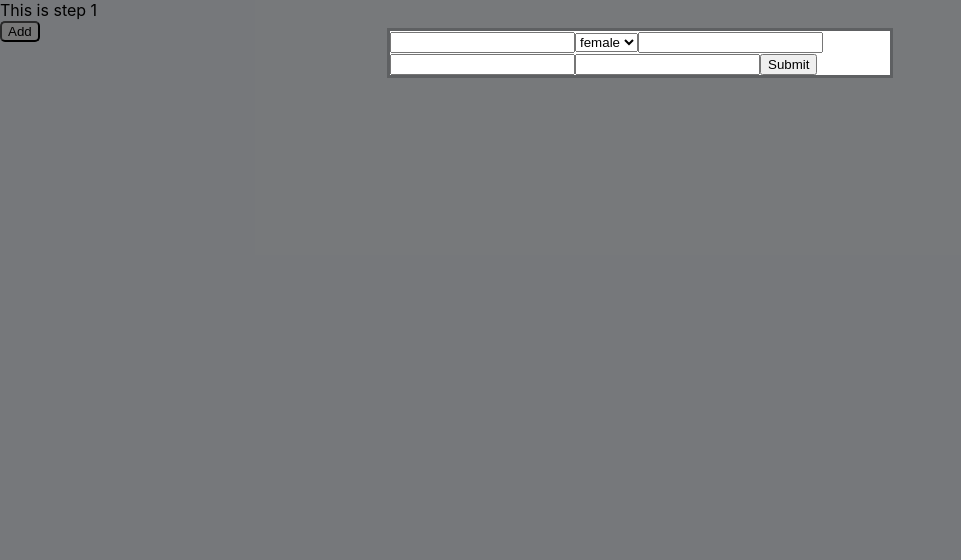
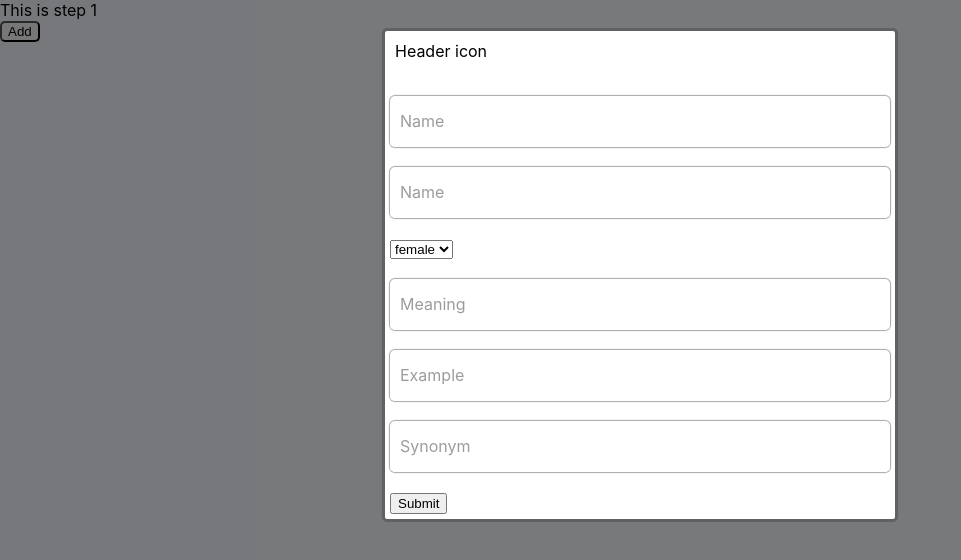
Before and after one commit to tmohammad78/learning_english_app, a React (Create React App) app: page /1th in a window 1280 px wide. Both pictures are taken after a click on the button "Add". Shown: the top 560 px of the page, without its empty margins (0-961 px from the left). Built offline with nearby package versions, Linux system fonts and the light colour scheme.

Commit message:
Fix style of input and etc

```diff
--- a/src/components/forms/wordsForm/index.tsx
+++ b/src/components/forms/wordsForm/index.tsx
@@ -1,4 +1,6 @@
-import { useForm } from 'react-hook-form';
+import { Controller, useForm } from 'react-hook-form';
+import Input from 'src/components/input';
+import useInput from 'src/hooks/input/use-input';
 import { WordState } from 'src/types/store';
 const typeOfwords = ['Noun', 'Verb', 'Adjective'];
 // interface FormData: WordState{
@@ -7,20 +9,71 @@ const typeOfwords = ['Noun', 'Verb', 'Adjective'];
 //   description: [];
 // };
 const WordsForm = () => {
-  const { register, handleSubmit } = useForm<WordState>();
+  const { register, control, handleSubmit } = useForm();
   const onSubmit = (data: any) => console.log(data);
 
   return (
     <form onSubmit={handleSubmit(onSubmit)}>
-      <input {...register('name')} />
+      <Controller
+        control={control}
+        name="name"
+        defaultValue=""
+        render={({ field: { onChange, value } }) => (
+          <Input type="string" onChange={onChange} label="Name" value={value} />
+        )}
+      />
+      <Controller
+        control={control}
+        name="name"
+        defaultValue=""
+        render={({ field: { onChange, value } }) => (
+          <Input type="string" onChange={onChange} label="Name" value={value} />
+        )}
+      />
       <select {...register('type')}>
         <option value="female">female</option>
         <option value="male">male</option>
         <option value="other">other</option>
       </select>
-      <input {...register('meaning')} />
-      <input {...register('example')} />
-      <input {...register('synonym')} />
+      <Controller
+        control={control}
+        name="meaning"
+        defaultValue=""
+        render={({ field: { onChange, value } }) => (
+          <Input
+            type="string"
+            onChange={onChange}
+            label="Meaning"
+            value={value}
+          />
+        )}
+      />
+      <Controller
+        control={control}
+        name="example"
+        defaultValue=""
+        render={({ field: { onChange, value } }) => (
+          <Input
+            type="string"
+            onChange={onChange}
+            label="Example"
+            value={value}
+          />
+        )}
+      />
+      <Controller
+        control={control}
+        name="synonym"
+        defaultValue=""
+        render={({ field: { onChange, value } }) => (
+          <Input
+            type="string"
+            onChange={onChange}
+            label="Synonym"
+            value={value}
+          />
+        )}
+      />
       <input type="submit" />
     </form>
   );
--- a/src/components/input/index.tsx
+++ b/src/components/input/index.tsx
@@ -1,15 +1,14 @@
+import { useState } from 'react';
 import './style.scss';
 
 interface IProps {
-  onChange: () => {};
+  onChange: (e: any) => void;
   type: string | 'text';
-  name: string;
   value: string | '';
   label: string;
   placeHolder?: string;
   error?: boolean;
   className?: string;
-  register?: any;
   onEnter?: () => {};
   onBlur?: () => {};
 }
@@ -18,24 +17,26 @@ const Input = ({
   onChange,
   onEnter,
   type = 'text',
-  name,
   value,
   label,
   placeHolder,
   error,
   className,
-  register,
   onBlur,
   ...rest
 }: IProps) => {
+  const [focus, setFocus] = useState(false);
+
   return (
-    <div className="input">
+    <div
+      className={`input ${focus ? 'focus' : ''}`}
+      onFocus={() => setFocus(true)}
+      onBlur={() => !value && setFocus(false)}>
       <span className="input__label">{label}</span>
       <input
-        {...register(name)}
         {...rest}
         type={type}
-        className={`input__main ${className}`}
+        className={`input__main ${className ?? ''}`}
         onChange={onChange}
         value={value}
         placeholder={placeHolder}
--- a/src/components/input/style.scss
+++ b/src/components/input/style.scss
@@ -1,5 +1,58 @@
 .input {
+  position: relative;
+  border-radius: 5px;
+  border-bottom: 2px solid white;
+  margin: 20px auto;
+  box-shadow: 0px 0px 1px 1px rgba(0, 0, 0, 0.35);
+  will-change: transform, transition;
+  span {
+    position: absolute;
+    top: 50%;
+    user-select: none;
+    pointer-events: none;
+    transform: translateY(-50%);
+    left: 10px;
+    transition: all 0.3s ease-out;
+    color: rgb(156, 156, 156);
+  }
+  .error {
+    color: red;
+  }
+
+  &.focus {
+    box-shadow: 0px 0px 5px 0px rgba(0, 0, 0, 0.35);
+    span {
+      top: 0px;
+      left: 15px;
+      font-size: 15px;
+      color: black;
+      padding: 0px 5px;
+      background-color: white;
+    }
+  }
   &__main {
+    border: none;
+    border-radius: 5px;
+    padding: 13px 7px;
+    font-size: 20px;
+    border: none;
+    width: 97%;
+    color: black;
+    background-color: transparent;
+    &:focus {
+      outline: none;
+    }
+    &::placeholder {
+      color: white;
+      opacity: 0.7;
+    }
+    &:-webkit-internal-autofill-selected {
+      background-color: transparent !important;
+    }
+    &:-webkit-autofill,
+    -webkit-autofill:hover -webkit-autofill:focus {
+      background-color: transparent !important;
+    }
   }
   &__label {
   }
--- a/src/components/modal/index.tsx
+++ b/src/components/modal/index.tsx
@@ -6,7 +6,10 @@ const Modal = ({
   children,
   showModal,
 }: {
-  children: ReactNode;
+  children: {
+    header?: ReactNode;
+    body: ReactNode;
+  };
   showModal: boolean;
 }) => {
   const [isFadeOut, setIsFadeOut] = useState(false);
@@ -49,7 +52,10 @@ const Modal = ({
         className={`modal ${isFadeOut && 'modalFadeOut'}`}
         onAnimationEnd={handleAnimEnd}
         onClick={handleClickBackdrop}>
-        <div className="modal-content">{children}</div>
+        <div className="modal__body">
+          <header className="modal__body-header">{children?.header}</header>
+          {children.body}
+        </div>
       </div>
     </Portal>
   );
--- a/src/components/modal/style.scss
+++ b/src/components/modal/style.scss
@@ -44,13 +44,18 @@
   .modalDialog {
     animation-name: sideout;
   }
-}
-
-.modal-content {
+  &__body {
     margin: 1.75rem auto;
     width: 90%;
     max-width: 500px;
+    border-radius: 5px;
+    padding: 5px;
     background: #fff;
     background-clip: padding-box;
     border: 3px solid rgba(0, 0, 0, 0.2);
+    &-header {
+      padding: 5px;
+      height: 30px;
     }
+  }
+}
--- a/src/pages/steps/index.tsx
+++ b/src/pages/steps/index.tsx
@@ -22,7 +22,10 @@ const StepsPage = (props: any) => {
       <Button handleClick={click} submitText="Add" />
       {show ? true : false}
       <Modal showModal={show}>
-        <WordsForm />
+        {{
+          header: <div>Header icon</div>,
+          body: <WordsForm />,
+        }}
       </Modal>
     </>
   );
```
Also changed, not shown: src/hooks/input/use-input.ts (+11 -1 lines), public/close.svg (added). Lines whose indentation alone changed are shown as unchanged.
